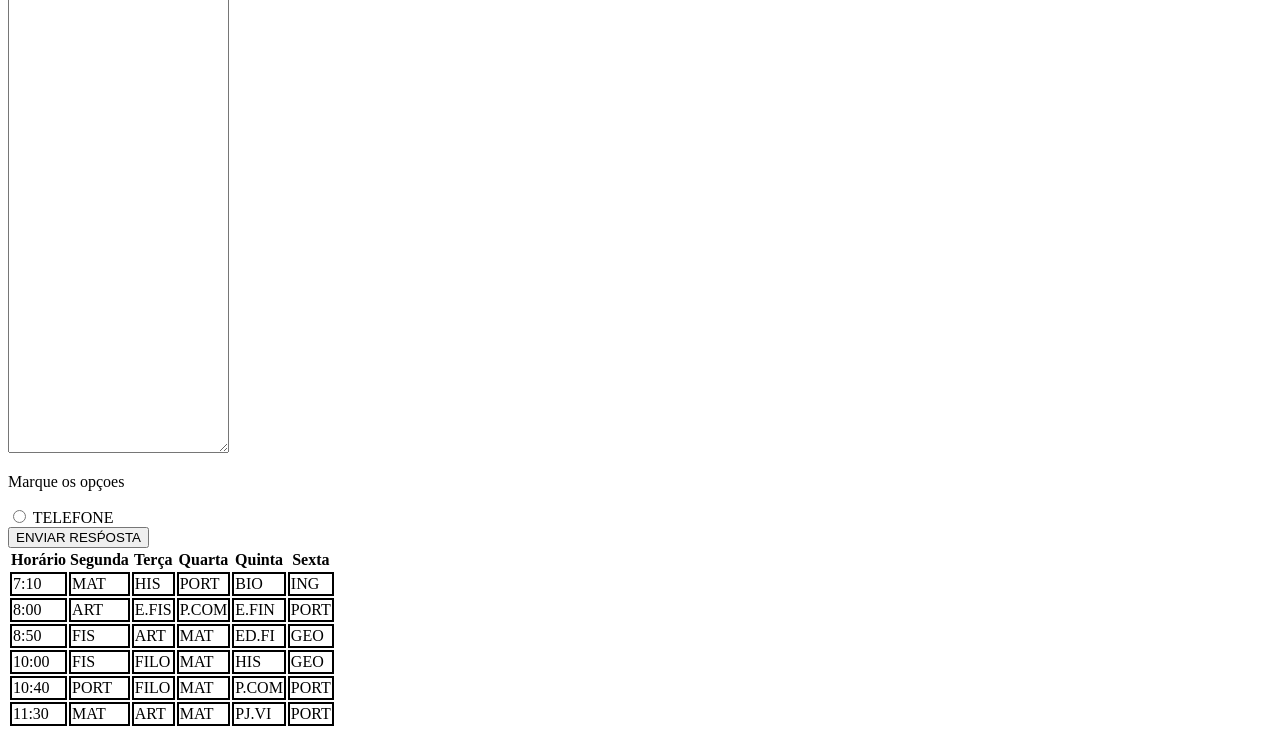
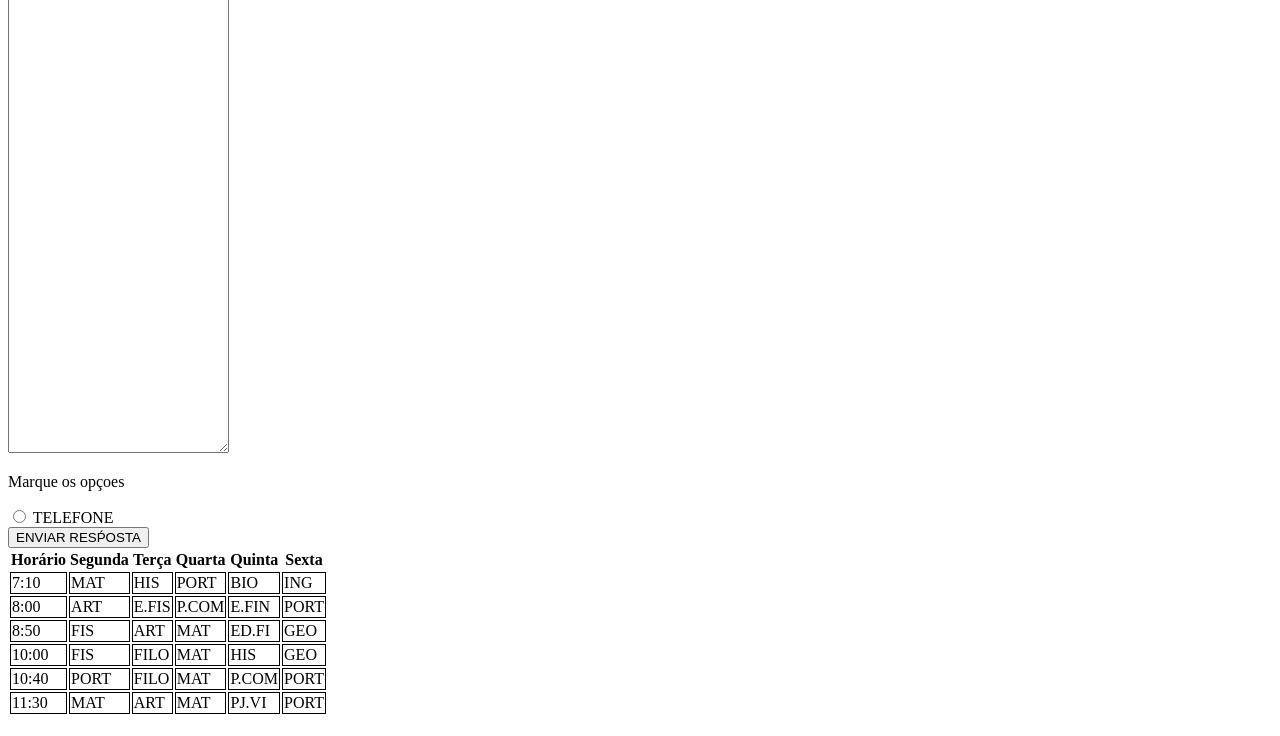
Before and after one commit to enriquegaspar/formulario, a plain HTML site: page index.html in a window 1280 px wide. Shown: the part 126-862 px from the top of the page. Drawn offline with Linux system fonts and the light colour scheme.

Commit message:
Update style.css

```diff
--- a/style.css
+++ b/style.css
@@ -4,7 +4,7 @@ table {
 
 td {
 
-border: 2px solid blue;
+border: 1px solid blue;
 
 border-color: black;
 
```
